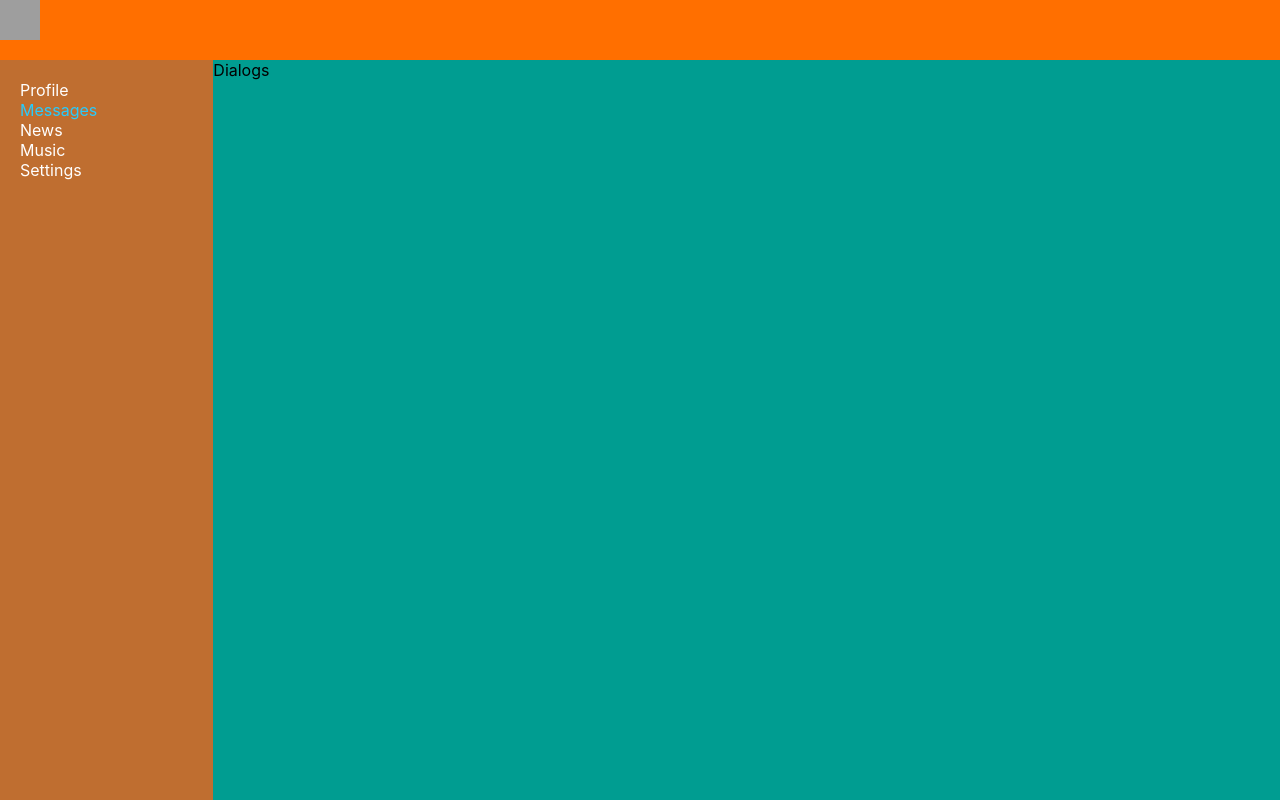
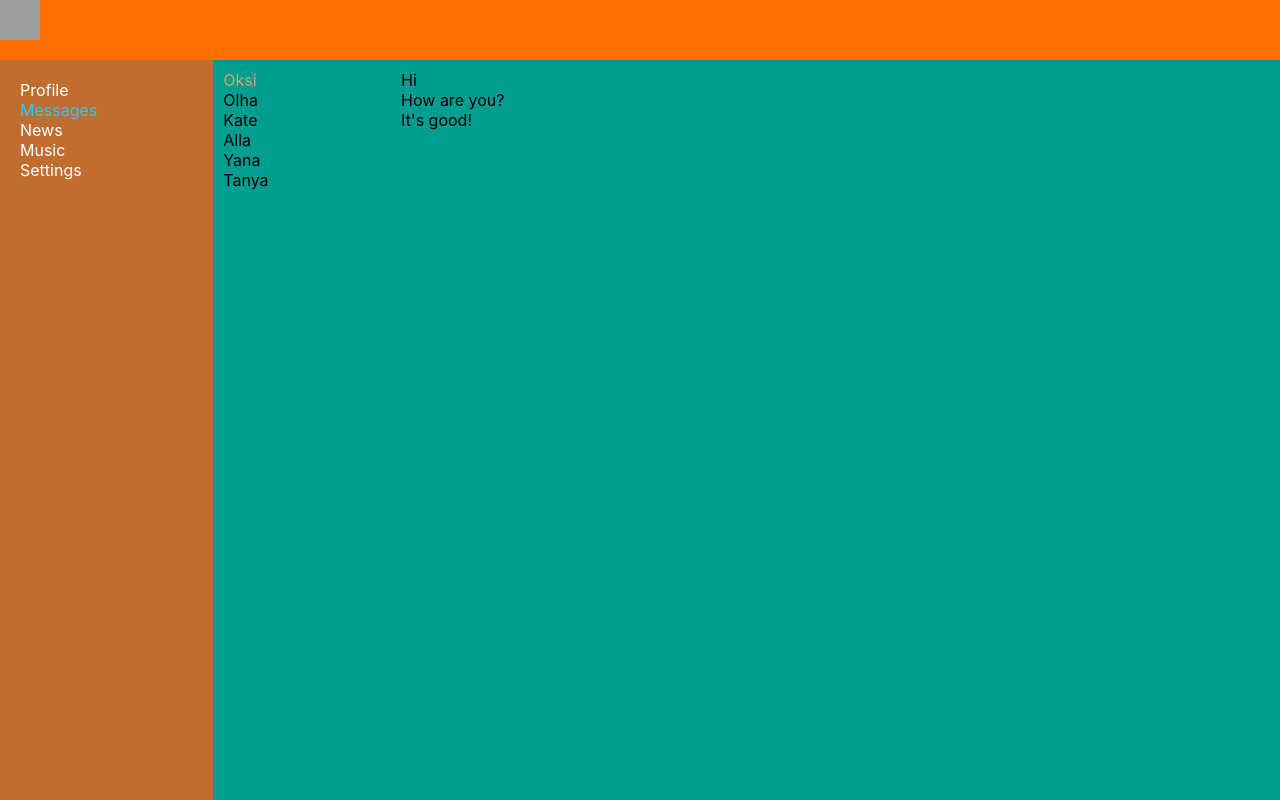
Before and after one commit to oksirets/IT-kamasutra, a React (Create React App) app: page /Dialogs in a window 1280 px wide. Built offline with nearby package versions, Linux system fonts and the light colour scheme; grey boxes are pictures that could not be loaded.

Commit message:
Add styles for Messages

```diff
--- a/src/Components/Dialogs/Dialogs.jsx
+++ b/src/Components/Dialogs/Dialogs.jsx
@@ -3,8 +3,38 @@ import classes from './Dialogs.module.css'
 
 const Dialogs = (props) => {
     return (
-        <div>
-            Dialogs
+        <div className = {classes.dialogs}>
+            <div className = {classes.dialogsItems}>
+                <div className = {classes.dialog + ' ' + classes.active}>
+                    Oksi
+                </div>
+                <div className = {classes.dialog}>
+                    Olha
+                </div>
+                <div className = {classes.dialog}>
+                    Kate
+                </div>
+                <div className = {classes.dialog}>
+                    Alla
+                </div>
+                <div className = {classes.dialog}>
+                    Yana
+                </div>
+                <div className = {classes.dialog}>
+                    Tanya
+                </div>
+            </div>
+            <div className = {classes.massages}>
+                <div className = {classes.massage}>
+                    Hi
+                </div>
+                <div className = {classes.massage}>
+                    How are you?
+                </div>
+                <div className = {classes.massage}>
+                    It's good!
+                </div>
+            </div>
         </div>
     )
 }
--- a/src/Components/Dialogs/Dialogs.module.css
+++ b/src/Components/Dialogs/Dialogs.module.css
@@ -0,0 +1,25 @@
+.dialogs {
+    display: grid;
+    grid-template-columns: 2fr 10fr;
+}
+
+.dialogsItems {
+    padding: 10px;
+
+}
+
+.dialogsItems .active {
+    color: #e7a477ee;
+}
+
+.dialog {
+
+}
+
+.massages {
+    padding: 10px
+}
+
+.massage {
+
+}
--- a/src/Components/Header/Header.jsx
+++ b/src/Components/Header/Header.jsx
@@ -3,7 +3,7 @@ import classes from './Header.module.css'
 
 const Header = () => {
     return  <header className = {classes.header}>
-    <img src = 'https://image.flaticon.com/icons/svg/732/732080.svg'></img>
+    <img src = 'https://cdn.icon-icons.com/icons2/2474/PNG/512/puzzle_icon_149707.png'></img>
   </header>
 }
 
```
